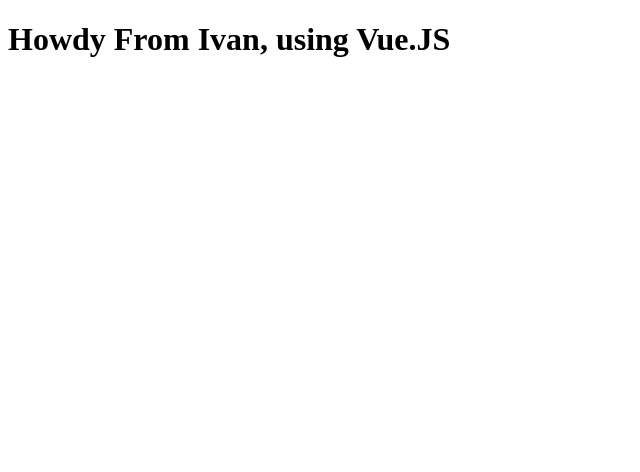
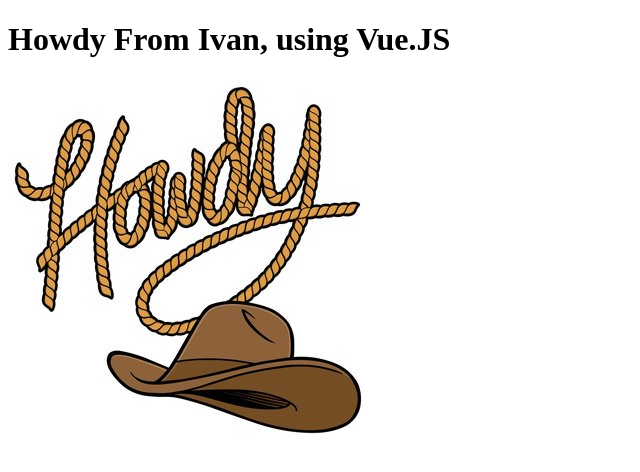
Before and after one commit to IvanTorzoni/vue-hello, a plain HTML site: page index.html in a window 1280 px wide. Shown: the whole page, without its empty margins (0-640 px from the left). Drawn offline with nearby package versions, Linux system fonts and the light colour scheme.

Commit message:
feat: added bonus image

```diff
--- a/index.html
+++ b/index.html
@@ -13,6 +13,7 @@
 
     <div id="app">
         <h1>{{ greeting }}</h1>
+        <img :src="greetingImage" alt="">
     </div>
 
 
--- a/js/script.js
+++ b/js/script.js
@@ -3,7 +3,8 @@
 createApp({
     data() {
         return {
-            greeting: "Howdy From Ivan, using Vue.JS"
+            greeting: "Howdy From Ivan, using Vue.JS",
+            greetingImage: ("img/howdy.jpg")
         }
     },
     methods: {
```
Also changed, not shown: img/howdy.jpg (added).
